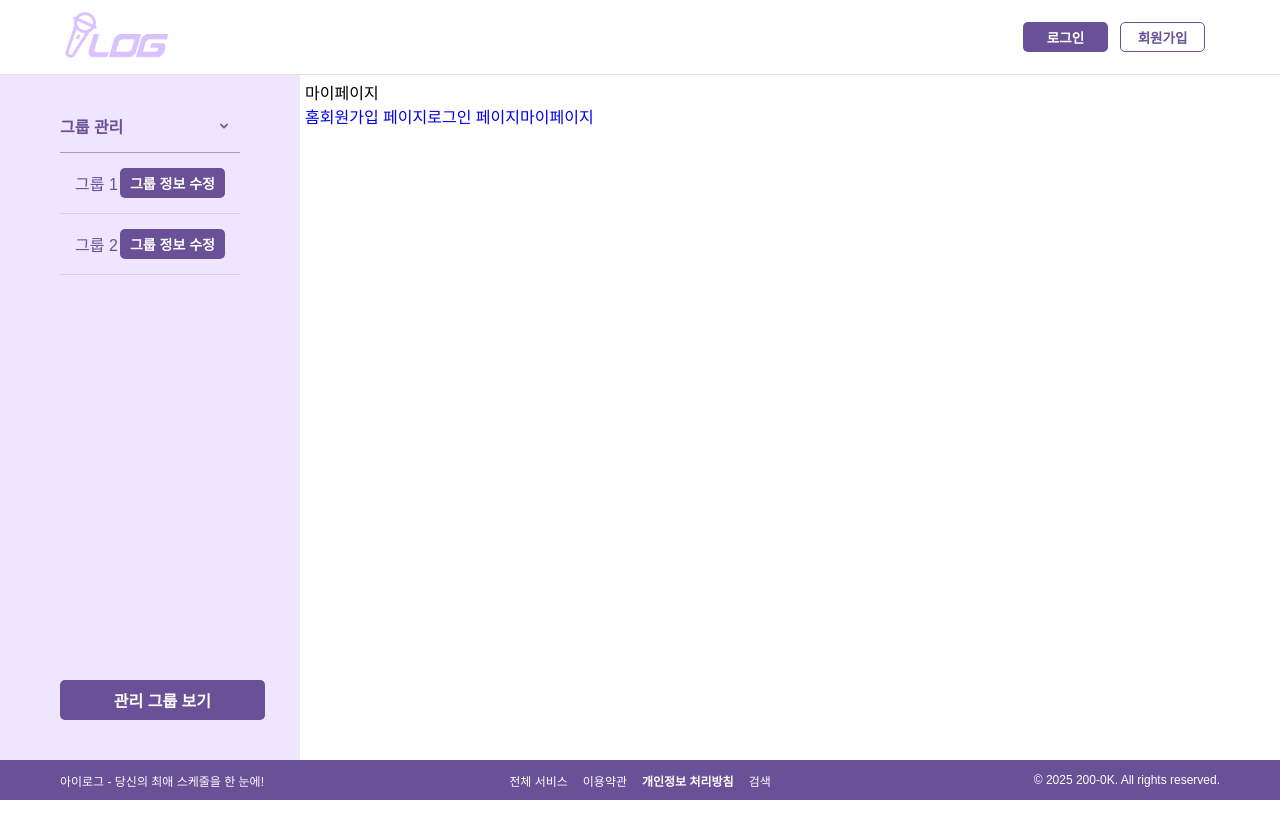
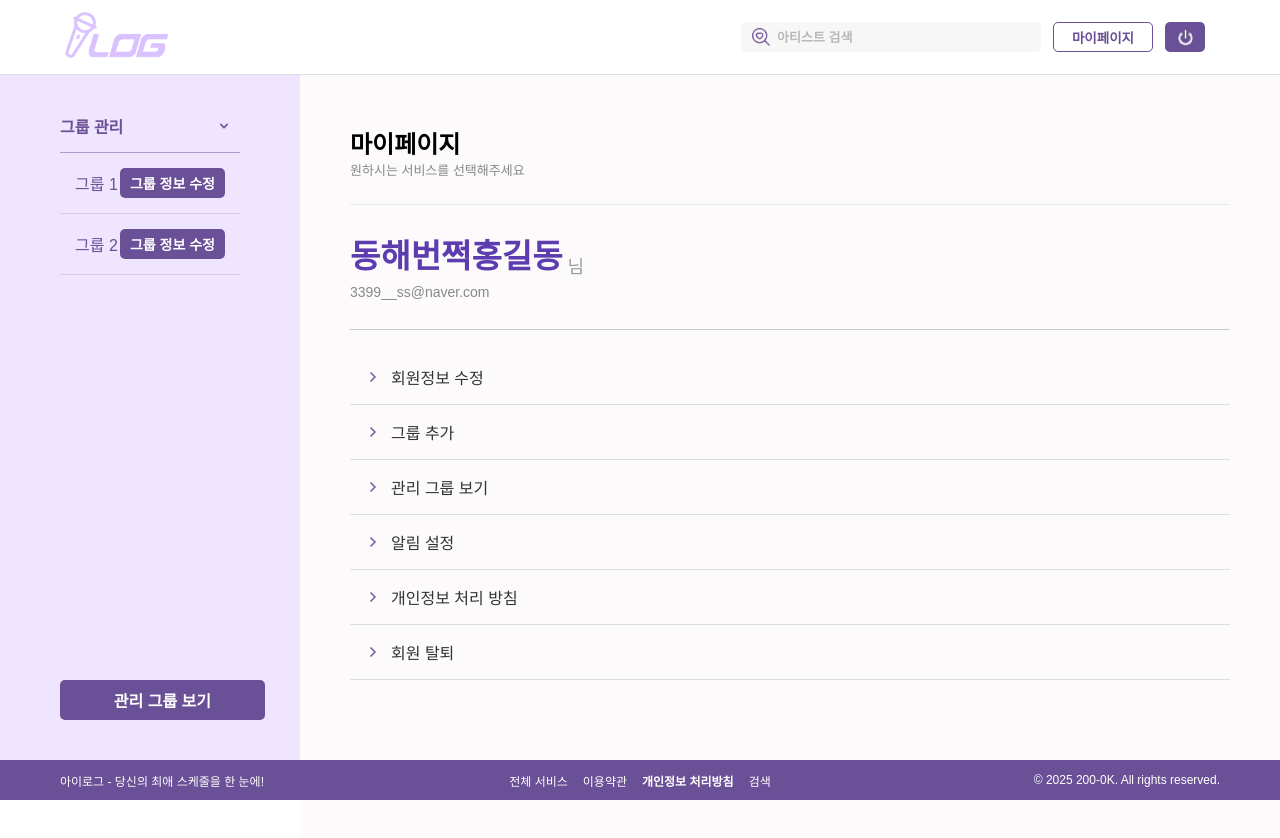
Before and after one commit to oz-200ok/fav_idolfe, a React (Vite) app: page /mypage in a window 1280 px wide. Shown: the top 838 px of the page. Built offline with nearby package versions, Linux system fonts and the light colour scheme; the HTML template or start-up script is replaced by a standard one; a web font is replaced by a local one.

Commit message:
✨[feat] 마이페이지 제작

```diff
--- a/src/App.tsx
+++ b/src/App.tsx
@@ -1,7 +1,7 @@
 import { Routes, Route } from 'react-router-dom';
 import Join from './pages/Join.tsx';
 import Loginpage from './pages/Loginpage';
-import Mypage from './pages/Mypage.tsx';
+import Mypage from './pages/Mypage';
 import Main from './pages/Main.tsx';
 import Layout from './components/common/Layout.tsx';
 
@@ -10,10 +10,10 @@ function App() {
     <Routes>
       {/* 🔥 Layout을 적용할 부모 Route 추가 */}
       <Route element={<Layout />}>
+        <Route path="/mypage" element={<Mypage />} />
         <Route path="/" element={<Main />} />
-        <Route path="/join" element={<Join />} />
-        <Route path="/mypage" element={<Mypage />} />
       </Route>
+      <Route path="/join" element={<Join />} />
       <Route path="/loginpage" element={<Loginpage />} />
     </Routes>
   );
--- a/src/components/common/Header.tsx
+++ b/src/components/common/Header.tsx
@@ -9,7 +9,7 @@ import logoutIcon from '../../assets/logout.png';
 //헤더 컴포넌트 정의
 function Header() {
   //현재 로그인 상태를 저장할 state  [유저상태 전역으로 관리]
-  const [userRole, setUserRole] = useState('guest');
+  const [userRole, setUserRole] = useState('user');
   // 기본값: "guest" = 로그인 전  "user" = 일반 사용자 로그인 후 "admin" = 관리자 로그인 후
   // 검색 입력 값 상태
   const [searchQuery, setSearchQuery] = useState('');
@@ -75,9 +75,14 @@ function Header() {
             </div>
 
             {/* 버튼들 */}
-            <Link to="/mypage">
-              <button className="page_Button">마이페이지</button>
-            </Link>
+            <button
+              className="page_Button"
+              onClick={() => {
+                navigate('/mypage');
+              }}
+            >
+              마이페이지
+            </button>
             <button onClick={handleLogout} className="logout_Button">
               <img src={logoutIcon} alt="로그아웃" className="logout_Icon" />
             </button>
@@ -101,9 +106,14 @@ function Header() {
             <Link to="/add">
               <button className="add_Button">일정추가</button>
             </Link>
-            <Link to="/admin">
-              <button className="page_Button">관리자페이지</button>
-            </Link>
+            <button
+              className="page_Button"
+              onClick={() => {
+                navigate('/mypage');
+              }}
+            >
+              관리자페이지
+            </button>
             <button onClick={handleLogout} className="logout_Button">
               <img src={logoutIcon} alt="로그아웃" className="logout_Icon" />
             </button>
--- a/src/components/common/common.scss
+++ b/src/components/common/common.scss
@@ -10,7 +10,7 @@ main {
   overflow: auto; /* 스크롤 가능하도록 설정*/
   margin-left: calc(max(23vw, 300px));
   margin-top: 75px;
-  padding: 5px;
+  padding: 0px;
   width: 80vw; /* 메인 영역을 80%로 꽉 차게 설정 */
   min-height: 100vh; /* 필요하면 높이도 설정 */
   flex-grow: 1;
--- a/src/pages/Main.tsx
+++ b/src/pages/Main.tsx
@@ -7,8 +7,6 @@ function Main() {
       <nav>
         <Link to="/">홈</Link>
         <Link to="/join">회원가입 페이지</Link>
-        <Link to="/loginpage">로그인 페이지</Link>
-        <Link to="/mypage">마이페이지</Link>
       </nav>
     </>
   );
--- a/src/pages/Mypage.tsx
+++ /dev/null
@@ -1,17 +0,0 @@
-import { Link } from 'react-router-dom';
-
-function Mypage() {
-  return (
-    <>
-      <p> 마이페이지 </p>
-      <nav>
-        <Link to="/">홈</Link>
-        <Link to="/join">회원가입 페이지</Link>
-        <Link to="/loginpage">로그인 페이지</Link>
-        <Link to="/mypage">마이페이지</Link>
-      </nav>
-    </>
-  );
-}
-
-export default Mypage;
--- /dev/null
+++ b/src/pages/Mypage/index.tsx
@@ -0,0 +1,149 @@
+import { useEffect, useState } from 'react';
+import { useNavigate } from 'react-router-dom';
+import right from '../../assets/chevron-right.png';
+import './mypage.scss';
+function Mypage() {
+  const [userRole, setUserRole] = useState('admin');
+  const navigate = useNavigate();
+  const Role = { USER: 'user', ADMIN: 'admin' };
+
+  useEffect(() => {
+    if (![Role.USER, Role.ADMIN].includes(userRole)) {
+      setUserRole(Role.USER); // 🚀 잘못된 값이면 기본값('user')으로 설정
+    }
+  }, [userRole]); // userRole이 변경될 때만 실행
+
+  return (
+    <>
+      {userRole === 'user' ? (
+        <div className="mypage_container">
+          <div className="mypage_title">
+            <h2>마이페이지</h2>
+            <p>원하시는 서비스를 선택해주세요</p>
+          </div>
+          <div className="user_info">
+            <div className="nickname-wrapper">
+              <h1 className="nickname">동해번쩍홍길동</h1>
+              <span>님</span>
+            </div>
+            <p className="user-email">3399__ss@naver.com</p>
+          </div>
+          <div className="mypage_list">
+            <ul>
+              <li
+                className="mypage_index"
+                onClick={() => {
+                  navigate('/user-info');
+                }}
+              >
+                <img src={right} alt="오른쪽 화살표 이미지" />
+                <p>회원정보 수정</p>
+              </li>
+              <li
+                className="mypage_index"
+                onClick={() => {
+                  navigate('/schedule-alarm');
+                }}
+              >
+                <img src={right} alt="오른쪽 화살표 이미지" />
+                <p>알림 설정</p>
+              </li>
+              <li
+                className="mypage_index"
+                onClick={() => {
+                  navigate('/user-info');
+                }}
+              >
+                <img src={right} alt="오른쪽 화살표 이미지" />
+                <p>개인정보 처리 방침</p>
+              </li>
+              <li
+                className="mypage_index"
+                onClick={() => {
+                  navigate('/withdrawal');
+                }}
+              >
+                <img src={right} alt="오른쪽 화살표 이미지" />
+                <p>회원 탈퇴</p>
+              </li>
+            </ul>
+          </div>
+        </div>
+      ) : (
+        <div className="mypage_container">
+          <div className="mypage_title">
+            <h2>마이페이지</h2>
+            <p>원하시는 서비스를 선택해주세요</p>
+          </div>
+          <div className="user_info">
+            <div className="nickname-wrapper">
+              <h1 className="nickname">동해번쩍홍길동</h1>
+              <span>님</span>
+            </div>
+            <p className="user-email">3399__ss@naver.com</p>
+          </div>
+          <div className="mypage_list">
+            <ul>
+              <li
+                className="mypage_index"
+                onClick={() => {
+                  navigate('/user-info');
+                }}
+              >
+                <img src={right} alt="오른쪽 화살표 이미지" />
+                <p>회원정보 수정</p>
+              </li>
+              <li
+                className="mypage_index"
+                onClick={() => {
+                  navigate('/group-add');
+                }}
+              >
+                <img src={right} alt="오른쪽 화살표 이미지" />
+                <p>그룹 추가</p>
+              </li>
+              <li
+                className="mypage_index"
+                onClick={() => {
+                  navigate('/group-list');
+                }}
+              >
+                <img src={right} alt="오른쪽 화살표 이미지" />
+                <p> 관리 그룹 보기 </p>
+              </li>
+              <li
+                className="mypage_index"
+                onClick={() => {
+                  navigate('/schedule-alarm');
+                }}
+              >
+                <img src={right} alt="오른쪽 화살표 이미지" />
+                <p>알림 설정</p>
+              </li>
+              <li
+                className="mypage_index"
+                onClick={() => {
+                  navigate('/user-info');
+                }}
+              >
+                <img src={right} alt="오른쪽 화살표 이미지" />
+                <p>개인정보 처리 방침</p>
+              </li>
+              <li
+                className="mypage_index"
+                onClick={() => {
+                  navigate('/withdrawal');
+                }}
+              >
+                <img src={right} alt="오른쪽 화살표 이미지" />
+                <p>회원 탈퇴</p>
+              </li>
+            </ul>
+          </div>
+        </div>
+      )}
+    </>
+  );
+}
+
+export default Mypage;
--- /dev/null
+++ b/src/pages/Mypage/mypage.scss
@@ -0,0 +1,88 @@
+.mypage_container {
+  width: 100%;
+  height: 100%;
+  margin: 0 auto;
+  padding: 50px;
+  background-color: #fcfafa;
+
+  .mypage_title {
+    border-bottom: 1px solid #e9e9e9;
+    padding-bottom: 25px;
+    margin-bottom: 25px;
+
+    h1 {
+      font-size: 18px;
+      color: #303030;
+    }
+
+    p {
+      font-size: 13px;
+      color: #888;
+    }
+  }
+
+  .user_info {
+    height: 100px;
+    padding-bottom: 35px;
+    margin-bottom: 20px;
+    border-bottom: 1px solid #30303040;
+
+    .nickname-wrapper {
+      display: flex;
+      align-items: end;
+      gap: 5px;
+      width: fit-content; // ✅ 줄바꿈 방지
+      white-space: nowrap; // ✅ 텍스트가 강제로 줄바꿈되지 않도록
+      margin-bottom: 6px;
+
+      .nickname {
+        font-size: 33px;
+        font-weight: bold;
+        color: #5c3caf;
+      }
+
+      span {
+        font-size: 18px;
+        color: #9c9c9c;
+      }
+    }
+  }
+
+  .user-email {
+    font-size: 14px;
+    color: #888;
+  }
+
+  .mypage_list {
+    ul {
+      list-style: none;
+      padding: 0;
+
+      li {
+        display: flex;
+        align-items: center;
+        justify-content: space-between;
+        padding: 15px;
+        border-bottom: 1px solid #ddd;
+        cursor: pointer;
+        transition: background 0.3s ease;
+
+        &:hover {
+          background: #f5f5f5;
+        }
+
+        img {
+          width: 16px;
+          height: 16px;
+          margin-right: 10px;
+        }
+
+        p {
+          flex-grow: 1;
+          font-size: 16px;
+          color: #333;
+        }
+      }
+    }
+  }
+}
```
Also changed, not shown: src/assets/chevron-right.png (added).
